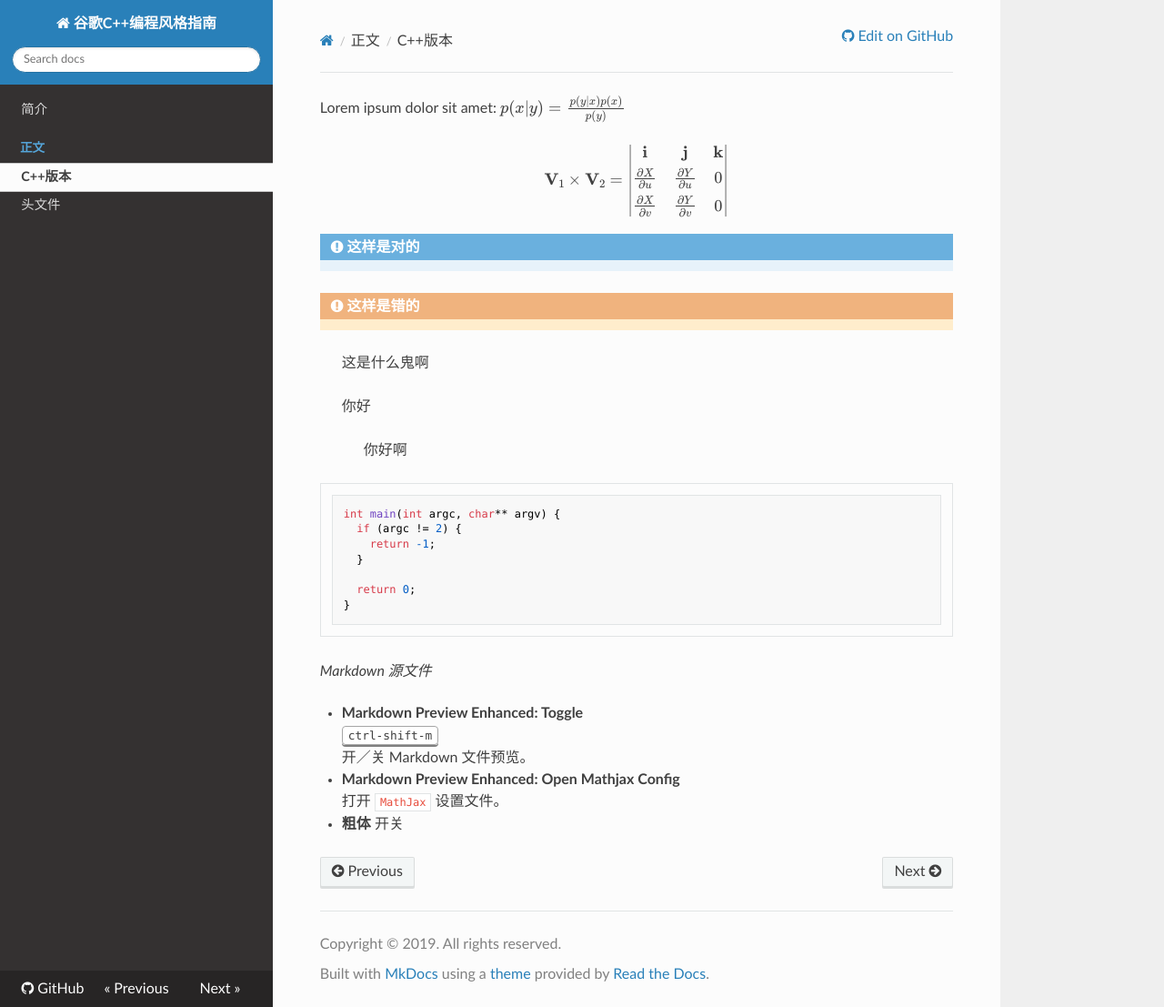
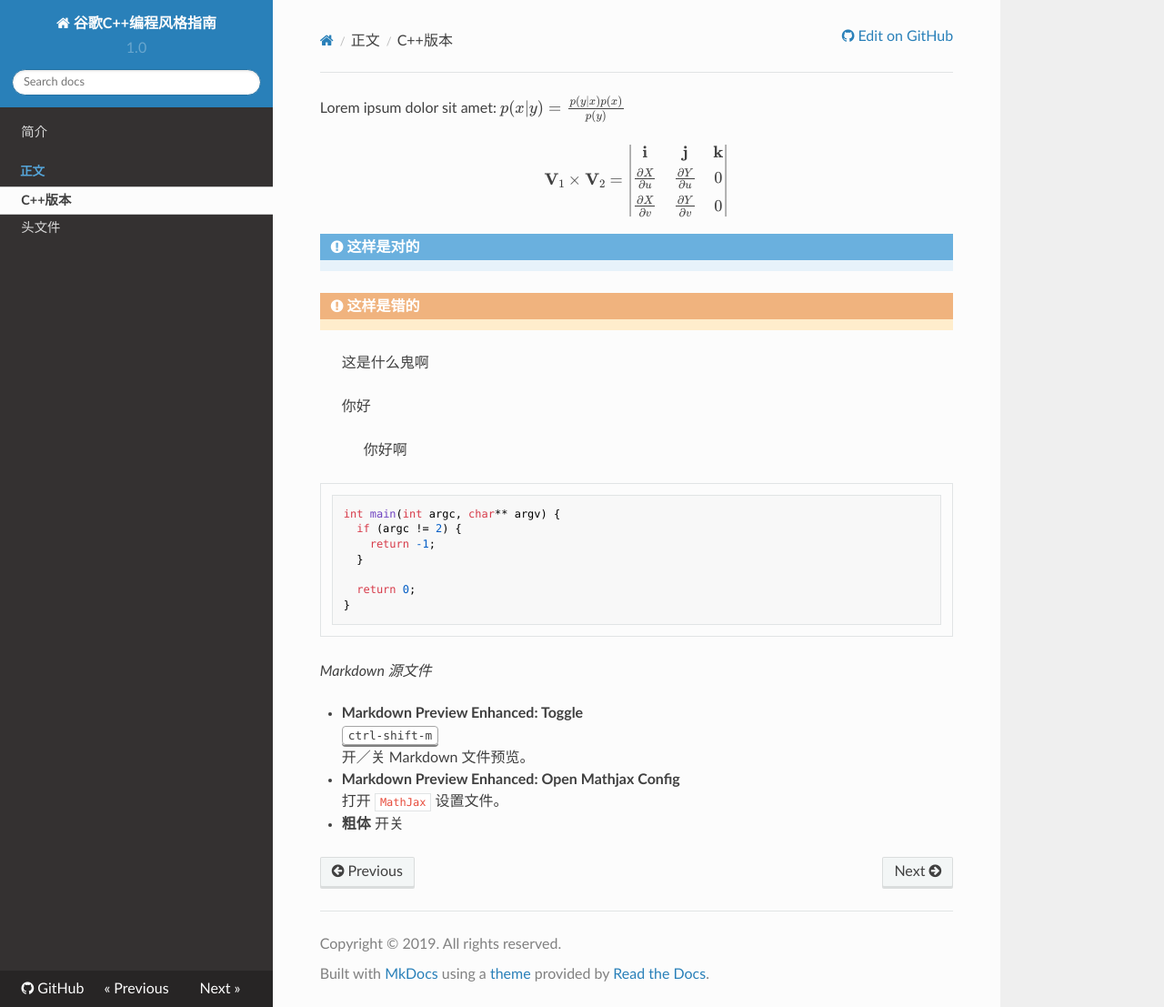
Before and after one commit to LSXiang/Journey2SLAM, an MkDocs documentation site: the page built from docs/cpp_version.md, in a window 1280 px wide and 1107 px high. Shown: the whole window at 91% size. Built offline with MkDocs 1.6.1, drawn with Linux system fonts in a browser that asks for light colours; nearby versions of some CDN libraries; formulas are drawn with MathJax 3.

Commit message:
update the mkdocs.yml

```diff
--- a/mkdocs.yml
+++ b/mkdocs.yml
@@ -19,10 +19,15 @@
   name: 'readthedocs'
   font: false
   language: 'zh'
+  navigation_depth: 4
+  display_version: true
+  feature:
+    tabs: true
 
 extra:
+  version: 1.0
   search:
-    language: 'zh'
+    language: 'jp'
   social:
     - type: 'github'
       link: 'https://github.com/LSXiang'
@@ -32,15 +37,89 @@
 
 # Extensions
 markdown_extensions:
+    # The Abbreviations extension adds the ability to define abbreviations.
+    # eg:
+    #     The HTML specification is maintained by the W3C
+    #     *[HTML]: Hyper Text Markup Language
+    #     *[W3C]:  World Wide Web Consortium
+  - abbr
+
+    # The Admonition extension adds rST-style admonitions to Markdown documents.
+    # directive types: "attention", "caution", "danger", "error", "hint",
+    #                  "important", "note", "tip", "warning", "admonition"
+    # eg:
+    #     !!! type "optional explicit title within double quotes"
+    #     Any number of other indented markdown elements.
+    #
+    #     This is the second paragraph.
   - admonition
-  - codehilite:
-      guess_lang: false
-      linenums: true
+
+    # The Attribute Lists extension adds a syntax to define attributes on the
+    # various HTML elements in markdown’s output.
+  # - attr_list
+
+    # The CodeHilite extension adds code/syntax highlighting to standard
+    # Python-Markdown code blocks using Pygments.
+  # - codehilite:
+  #     use_pygments: true  # Defaults to True
+  #     guess_lang: false   # Automatic language detection， defaults to true.
+  #     linenums:         # Use line numbers, 'true' of 'false', defaults to None.
+  #     noclasses:        # Use inline styles instead of CSS classes. Defaults to False.
+  #     css_class:        # Set CSS class name for the wrapper <div> tag. Defaults to codehilite
+
+    # The Definition Lists extension adds the ability to create definition
+    # lists in Markdown documents.
+    # eg:
+    #     Apple
+    #     :   Pomaceous fruit of plants of the genus Malus in
+    #         the family Rosaceae.
   - def_list
+
+    # The Fenced Code Blocks extension adds a secondary way to define code blocks,
+    # which overcomes a few limitations of the indented code blocks.
+  - fenced_code
+
+    # The Footnotes extension adds syntax for defining footnotes in Markdown documents.
+    # eg:
+    #     Footnotes[^1] have a label[^@#$%] and the footnote's content.
+    #     [^1]: This is a footnote content.
+    #     [^@#$%]: A footnote on the label: "@#$%".
   - footnotes
+
+    # The Legacy Attributes extension restores Python-Markdown’s original attribute
+    # setting syntax. Older versions of Python Markdown (prior to 3.0) included built-in
+    # and undocumented support for defining attributes on elements. Most users have never
+    # made use of the syntax and it has been deprecated in favor of Attribute Lists.
+    # This extension restores the legacy behavior for users who have existing documents
+    # which use the syntax.
+  # - legacy_attr
+
+    # The Legacy EM extension restores Markdown’s original behavior for emphasis
+    # and strong syntax when using underscores.
+  # - legacy_em
+
+  # The Meta-Data extension adds a syntax for defining meta-data about a document.
+  # It is inspired by and follows the syntax of MultiMarkdown. Currently, this extension
+  # does not use the meta-data in any way, but simply provides it as a Meta attribute of
+  # a Markdown instance for use by other extensions or directly by your python code.
   - meta
+
+    # The New-Line-to-Break (nl2br) Extension will cause newlines to be treated as hard breaks
+    # like StackOverflow and GitHub flavored Markdown do.
+  # - nl2br
+
+    # The Sane Lists extension alters the behavior of the Markdown List syntax to be less surprising.
+  # - sane_lists
+
+  # The Table of Contents extension generates a Table of Contents from a Markdown document and
+  # adds it into the resulting HTML document.
   - toc:
+  #     marker:           # Text to find and replace with the Table of Contents. Defaults to [TOC].
+  #     title:            # Title to insert in the Table of Contents’ <div>. Defaults to None
       permalink: true
+      baselevel: 1      # Base level for headers. Defaults to 1.
+  #     slugify           # Callable to generate anchors.
+
   - pymdownx.arithmatex
   - pymdownx.betterem:
       smart_enable: all
@@ -54,6 +133,7 @@
   - pymdownx.mark
   - pymdownx.smartsymbols
   - pymdownx.superfences:
+      highlight_code: true
       preserve_tabs: true
       custom_fences:
         - name: math
@@ -62,6 +142,7 @@
   - pymdownx.tasklist:
       custom_checkbox: true
   - pymdownx.tilde
+  - pymdownx.keys:
 
 # Google Analytics
 google_analytics:
```
